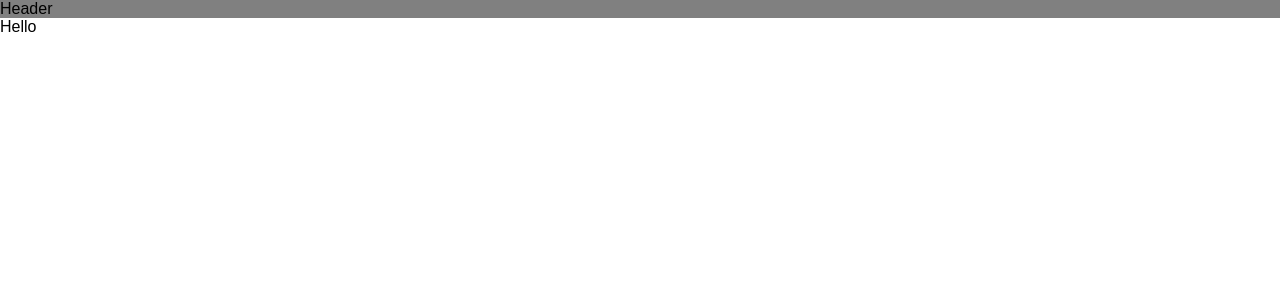
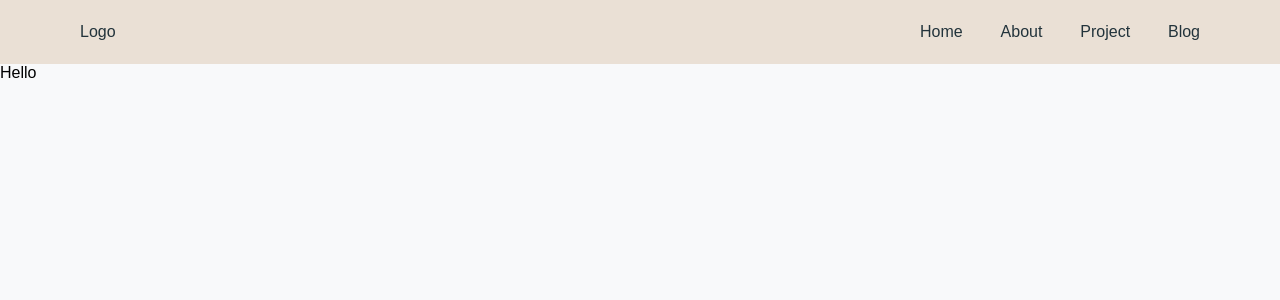
Before and after one commit to EthanChenYen-Peng/personal_site_next, a Next.js app: page / in a window 1280 px wide. Shown: the top 300 px of the page. Built offline with nearby package versions, Linux system fonts and the light colour scheme.

Commit message:
basic navbar style

```diff
--- a/src/components/navigation/Header/Header.styled.ts
+++ b/src/components/navigation/Header/Header.styled.ts
@@ -2,5 +2,40 @@ import styled from 'styled-components'
 
 export const Wrapper = styled.div`
   display: flex;
-  background-color: gray;
-  `
+  justify-content: space-between;
+  align-items: center;
+  height: 4rem;
+  padding: 0 5rem;
+  background-color: var(--primary-color);
+  color: var(--secondary-color);
+`
+
+export const StyledNav = styled.nav`
+  display: flex;
+  justify-content: space-between;
+  width: 25%;
+`
+
+export const NavItem = styled.li`
+  text-decoration: none;
+  list-style-type: none;
+  position: relative;
+
+  &::before {
+    content: '';
+    position: absolute;
+    left: 0;
+    bottom: 0;
+    transform: translateY(10px);
+    background-color: var(--secondary-color);
+    height: 3px;
+    width: 0%;
+    transition: width 0.5s;
+  }
+
+  &:hover {
+    &::before {
+      width: 100%;
+    }
+  }
+`
--- a/src/components/navigation/Header/Header.tsx
+++ b/src/components/navigation/Header/Header.tsx
@@ -1,8 +1,14 @@
-import { Wrapper } from './Header.styled'
+import { Wrapper, StyledNav, NavItem } from './Header.styled'
 export default function Header() {
   return (
       <Wrapper>
-      Header
+          Logo
+          <StyledNav>
+            <NavItem>Home</NavItem>
+            <NavItem>About</NavItem>
+            <NavItem>Project</NavItem>
+            <NavItem>Blog</NavItem>
+          </StyledNav>
       </Wrapper>
       )
 }
--- a/src/pages/globals.styled.ts
+++ b/src/pages/globals.styled.ts
@@ -10,6 +10,11 @@ export const GlobalStyle = createGlobalStyle`
   html, body {
     height: 100%;
     font-family: 'Work Sans', sans-serif;
+    background-color: #f8f9fa;
   }
 
+  :root {
+    --primary-color: #EAE0D5;
+    --secondary-color: #22333B;
+  }
 `;
```
